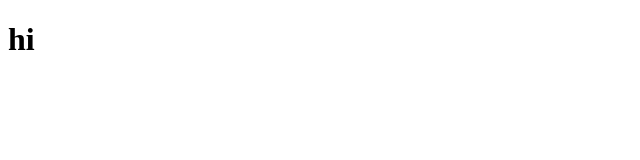
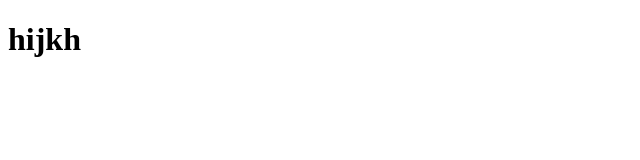
Before and after one commit to reshmamashutha/sih-hydrocraft-ai, a plain HTML site: page index.html in a window 1280 px wide. Shown: the whole page, without its empty margins (0-640 px from the left). Drawn offline with Linux system fonts and the light colour scheme.

Commit message:
Update index.html

```diff
--- a/index.html
+++ b/index.html
@@ -4,7 +4,7 @@
     <meta charset="UTF-8" />
     <meta name="viewport" content="width=device-width, initial-scale=1.0" />
     <title>Document</title>
-    <h1>hi</h1>
+    <h1>hijkh</h1>
   </head>
   <body></body>
 </html>
```
